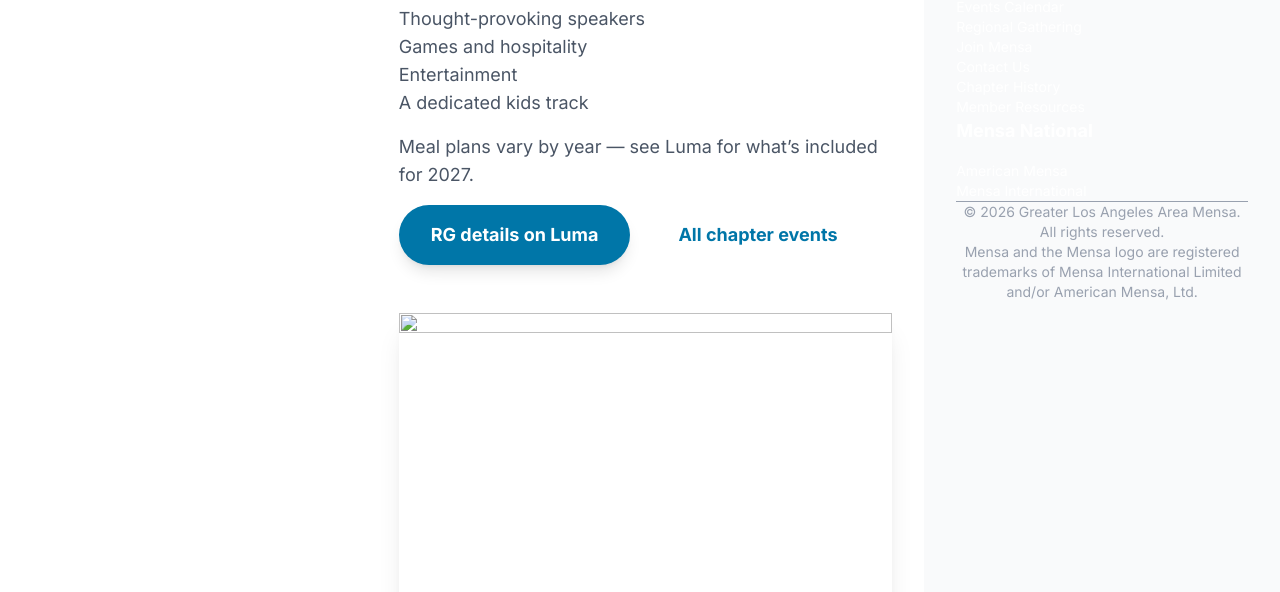
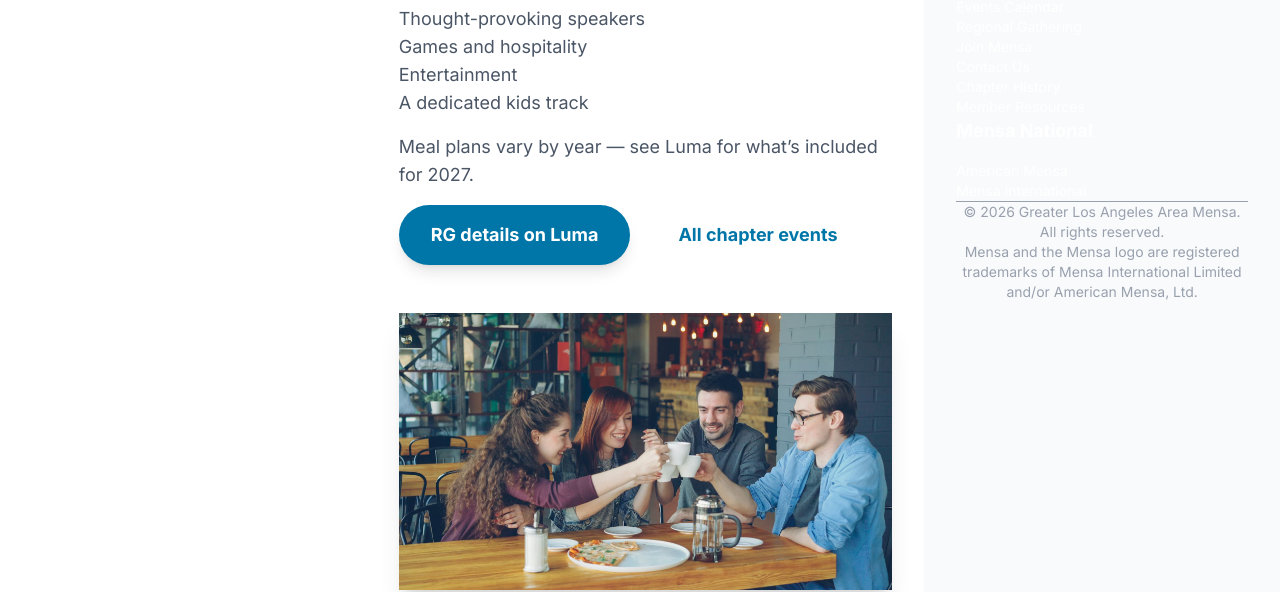
Before and after one commit to GLAAM-dev/website-simple, an Eleventy site: page src/regional-gathering/index.njk in a window 1280 px wide. Shown: the part 215-807 px from the top of the page. Built offline with nearby package versions, Linux system fonts and the light colour scheme; Eleventy itself is replaced by a stand-in of ours; files that its build step writes are made by us from their sources.

Commit message:
fix(site): add placeholder image for StaRGazing sections
Add stargazing.jpg so RG hero and promo backgrounds render until the 2027 ad is available.

Signed-off-by: Alex <alexanderlinus@gmail.com>

```diff
--- a/src/regional-gathering/index.njk
+++ b/src/regional-gathering/index.njk
@@ -76,7 +76,7 @@ permalink: /regional-gathering/
       <div class="relative mt-12 lg:mt-0 xl:row-span-2 xl:row-end-2 xl:mt-8">
         <img
           src="/stargazing.jpg"
-          alt=""
+          alt="GLAAM Regional Gathering"
           class="aspect-[6/5] w-full max-w-lg rounded-2xl object-cover shadow-xl ring-1 ring-gray-900/5 lg:max-w-none"
           width="1200"
           height="1000"
```
Also changed, not shown: public/stargazing.jpg (added).
